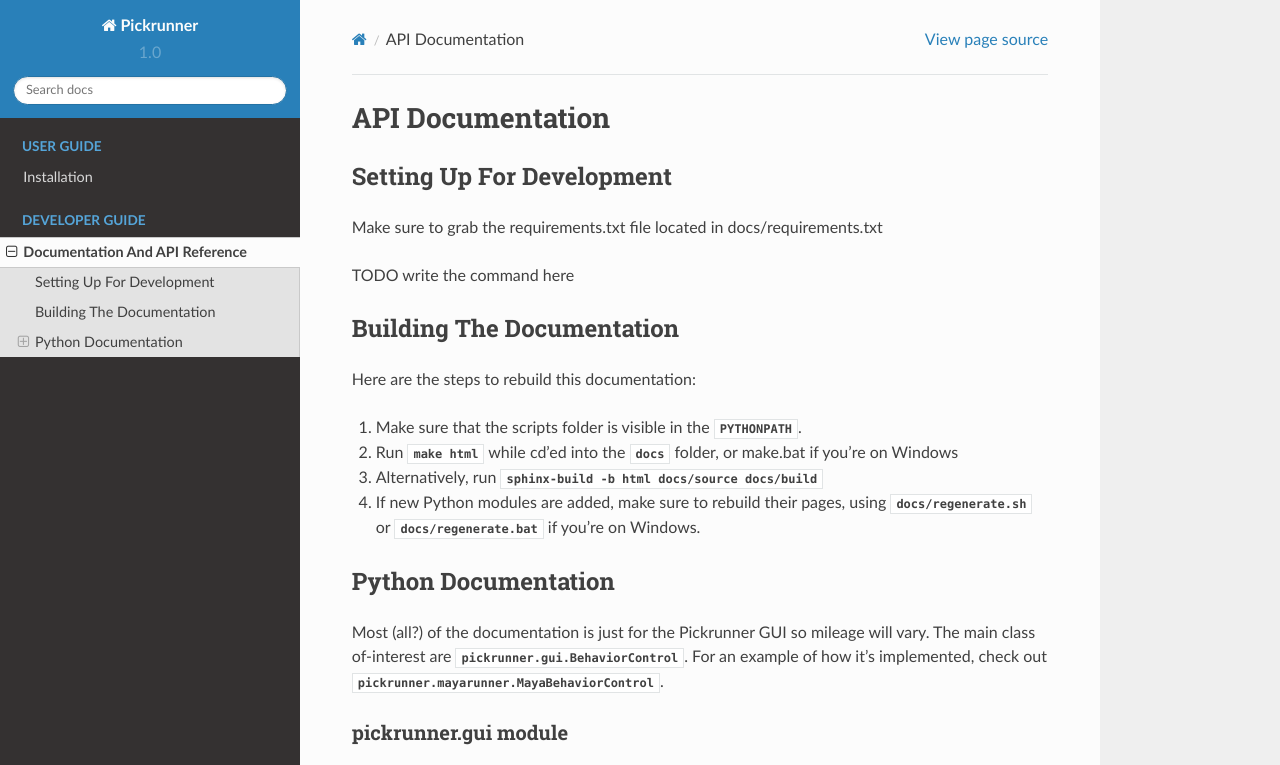
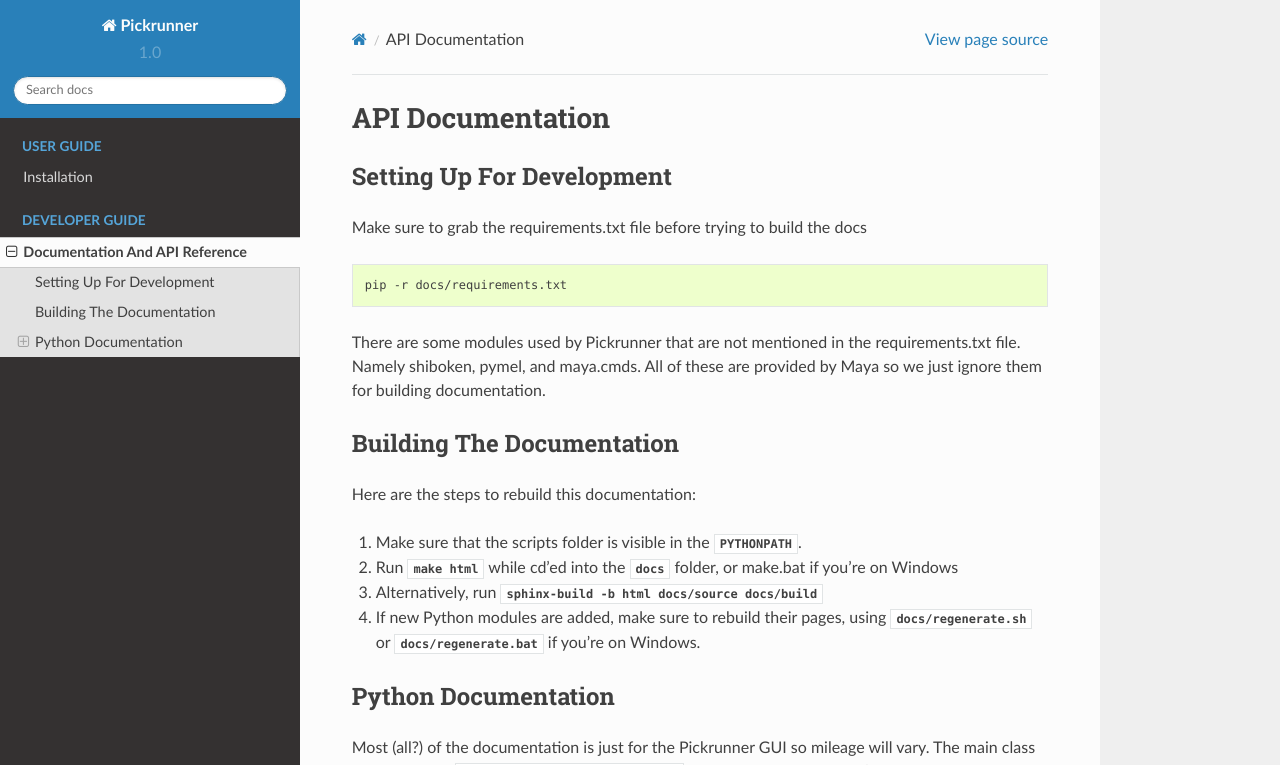
Before and after one commit to ColinKennedy/pickrunner, a Sphinx documentation site: the page built from docs/source/developer.rst, in a window 1280 px wide and 900 px high, cut to the strip 0-765 px from the top of the window. Built offline with Sphinx 7.4.7 and the Read the Docs theme 2.0.0, drawn with Linux system fonts in a browser that asks for light colours.

Commit message:
Added the pickrunner directory to Makefile and added requirements.txt for building documentation

```diff
--- a/docs/source/conf.py
+++ b/docs/source/conf.py
@@ -170,3 +170,9 @@
 
 
 html_theme = 'sphinx_rtd_theme'
+autodoc_mock_imports = [
+    'maya',
+    'pymel',
+    'shiboken',
+    'shiboken2',
+]
--- a/docs/source/developer.rst
+++ b/docs/source/developer.rst
@@ -4,11 +4,15 @@
 Setting Up For Development
 --------------------------
 
-Make sure to grab the requirements.txt file located in
-docs/requirements.txt
+Make sure to grab the requirements.txt file before trying to build the docs
 
+.. code-block :: bash
 
-TODO write the command here
+    pip -r docs/requirements.txt
+
+There are some modules used by Pickrunner that are not mentioned in the
+requirements.txt file. Namely shiboken, pymel, and maya.cmds. All of these are
+provided by Maya so we just ignore them for building documentation.
 
 
 Building The Documentation
```
Also changed, not shown: docs/requirements.txt (added, +23 -0 lines), 1 other file.
